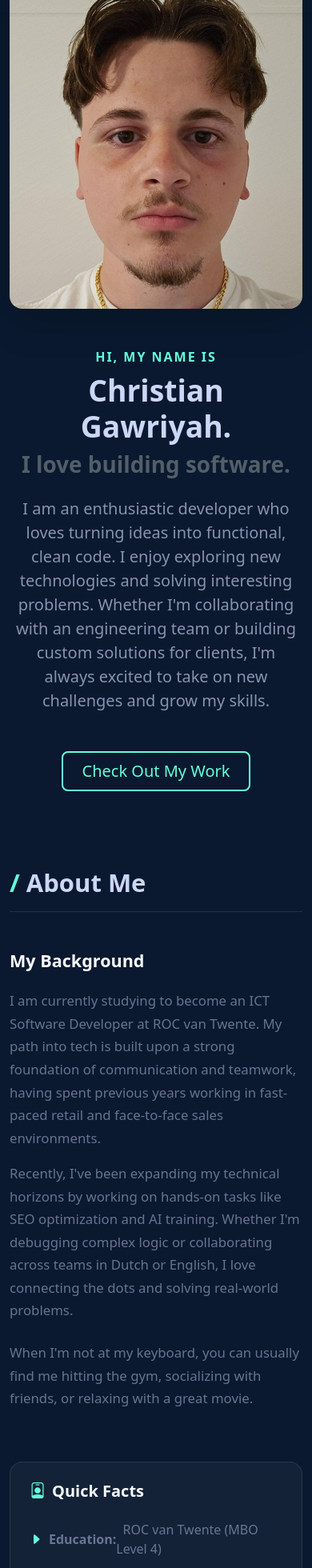
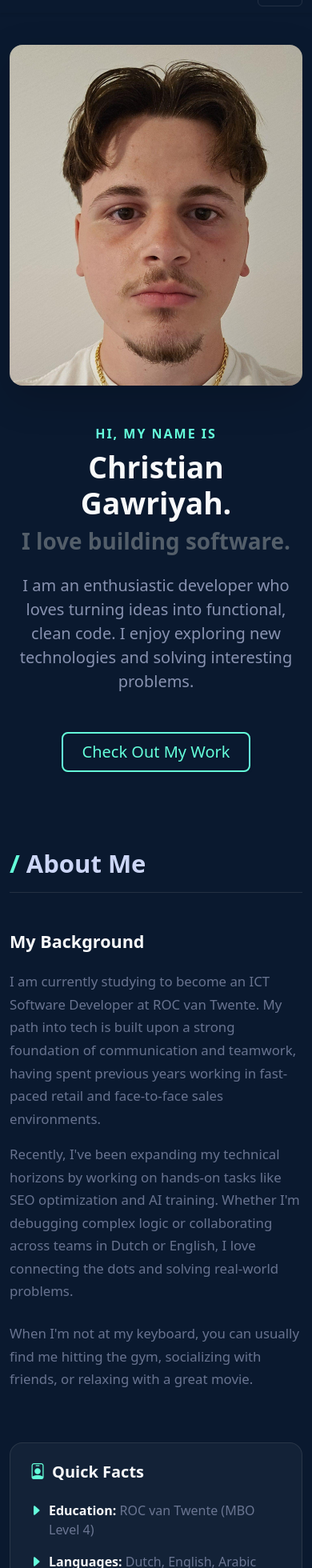
Before and after one commit to cg0744/portfolio, a React (Vite) app: page / in a window 390 px wide. Shown: the part 40-2000 px from the top of the page at 80% size. Built offline with nearby package versions, Linux system fonts and the light colour scheme.

Commit message:
mobile version finishing touches pre projects section

```diff
--- a/src/components/About.tsx
+++ b/src/components/About.tsx
@@ -29,22 +29,32 @@ export default function About() {
           </div>
 
           {/* Right Column: Fast Facts & Tech Stack */}
-          <div className="col-lg-6">
+          <div className="col-lg-5">
             <div className="p-4 rounded-4 border border-secondary border-opacity-25 bg-secondary bg-opacity-10 h-100">
               <h3 className="h5 text-light fw-bold mb-4"><i className="bi bi-person-badge text-primary me-2"></i>Quick Facts</h3>
 
               <ul className="list-unstyled text-muted mb-5">
-                <li className="mb-3 d-flex align-items-center">
+                {/* Fixed the alignment here with d-flex and flex-nowrap */}
+                <li className="mb-3 d-flex align-items-baseline flex-nowrap">
                   <i className="bi bi-caret-right-fill text-primary me-2"></i>
-                  <strong>Education:</strong>&nbsp; ROC van Twente (MBO Level 4)
+                  <div>
+                    <strong className="text-light">Education:</strong>&nbsp;
+                    <span>ROC van Twente (MBO Level 4)</span>
+                  </div>
                 </li>
-                <li className="mb-3 d-flex align-items-center">
+                <li className="mb-3 d-flex align-items-baseline flex-nowrap">
                   <i className="bi bi-caret-right-fill text-primary me-2"></i>
-                  <strong>Languages:</strong>&nbsp; Dutch, English, Arabic
+                  <div>
+                    <strong className="text-light">Languages:</strong>&nbsp;
+                    <span>Dutch, English, Arabic</span>
+                  </div>
                 </li>
-                <li className="mb-3 d-flex align-items-center">
+                <li className="mb-3 d-flex align-items-baseline flex-nowrap">
                   <i className="bi bi-caret-right-fill text-primary me-2"></i>
-                  <strong>Location:</strong>&nbsp; Hengelo, Netherlands
+                  <div>
+                    <strong className="text-light">Location:</strong>&nbsp;
+                    <span>Hengelo, Netherlands</span>
+                  </div>
                 </li>
               </ul>
 
--- a/src/components/Hero.tsx
+++ b/src/components/Hero.tsx
@@ -2,23 +2,23 @@ import chrisImage from '../assets/Chris.jpeg';
 
 export default function Hero() {
   return (
-    <section id="hero" className="d-flex align-items-center min-vh-100">
-      <div className="container">
+    // pt-5 and mt-lg-0 ensures the text starts below the fixed navbar on all screens
+    <section id="hero" className="d-flex align-items-center min-vh-100 pt-5">
+      <div className="container mt-5">
         <div className="row align-items-center flex-column-reverse flex-lg-row">
 
-          {/* Left Column: Enthusiastic & General Text */}
-          <div className="col-lg-6 pe-lg-5 text-center text-lg-start mt-5 mt-lg-0">
+          <div className="col-lg-6 pe-lg-5 text-center text-lg-start mt-4 mt-lg-0">
             <span className="text-primary fw-bold text-uppercase" style={{ letterSpacing: '2px' }}>
               Hi, my name is
             </span>
-            <h1 className="display-3 fw-bolder mb-2 mt-2">
+            <h1 className="display-3 fw-bolder mb-2 mt-2 text-light">
               Christian Gawriyah.
             </h1>
             <h2 className="h1 fw-bold text-secondary mb-4 opacity-75">
               I love building software.
             </h2>
             <p className="lead mb-5" style={{ maxWidth: '540px' }}>
-              I am an enthusiastic developer who loves turning ideas into functional, clean code. I enjoy exploring new technologies and solving interesting problems. Whether I'm collaborating with an engineering team or building custom solutions for clients, I'm always excited to take on new challenges and grow my skills.
+              I am an enthusiastic developer who loves turning ideas into functional, clean code. I enjoy exploring new technologies and solving interesting problems.
             </p>
 
             <div className="d-flex gap-3 justify-content-center justify-content-lg-start">
@@ -28,13 +28,12 @@ export default function Hero() {
             </div>
           </div>
 
-          {/* Right Column: Hero Image */}
           <div className="col-lg-6 text-center">
             <img
               src={chrisImage}
               alt="Christian Gawriyah"
-              className="img-fluid rounded-4 shadow-lg"
-              style={{ maxHeight: '500px', objectFit: 'cover' }}
+              className="img-fluid rounded-4 shadow-lg mb-4 mb-lg-0"
+              style={{ maxHeight: '480px', objectFit: 'cover' }}
             />
           </div>
 
--- a/src/components/Navbar.tsx
+++ b/src/components/Navbar.tsx
@@ -1,44 +1,32 @@
 export default function Navbar() {
   return (
-    <nav className="navbar navbar-expand-lg navbar-dark fixed-top shadow-sm">
+    // Reverted to fixed-top for a stable background that doesn't "shake" the page
+    <nav className="navbar navbar-expand-lg navbar-dark fixed-top shadow-sm bg-body">
       <div className="container">
-        {/* Brand Logo / Name */}
         <a className="navbar-brand fw-bold text-primary" href="#">
           &lt;Chris /&gt;
         </a>
 
-        {/* Mobile Hamburger Button */}
         <button
           className="navbar-toggler"
           type="button"
           data-bs-toggle="collapse"
           data-bs-target="#navbarNav"
+          aria-controls="navbarNav"
+          aria-expanded="false"
+          aria-label="Toggle navigation"
         >
           <span className="navbar-toggler-icon"></span>
         </button>
 
-        {/* Navigation Links */}
         <div className="collapse navbar-collapse" id="navbarNav">
-          <ul className="navbar-nav ms-auto align-items-center gap-3">
+          <ul className="navbar-nav ms-auto align-items-center gap-3 py-3 py-lg-0">
+            <li className="nav-item"><a className="nav-link" href="#about">About</a></li>
+            <li className="nav-item"><a className="nav-link" href="#experience">Experience</a></li>
+            <li className="nav-item"><a className="nav-link" href="#projects">Projects</a></li>
+            <li className="nav-item"><a className="nav-link" href="#contact">Contact</a></li>
             <li className="nav-item">
-              <a className="nav-link" href="#about">About</a>
-            </li>
-            <li className="nav-item">
-              <a className="nav-link" href="#experience">Experience</a>
-            </li>
-            <li className="nav-item">
-              <a className="nav-link" href="#projects">Projects</a>
-            </li>
-            <li className="nav-item">
-              <a className="nav-link" href="#contact">Contact</a>
-            </li>
-            <li className="nav-item">
-              {/* This button stands out for your resume! */}
-              <a
-                href="/resume.pdf"
-                target="_blank"
-                className="btn btn-outline-primary btn-sm px-3 rounded-pill"
-              >
+              <a href="/resume.pdf" target="_blank" className="btn btn-outline-primary btn-sm px-3 rounded-pill">
                 Resume
               </a>
             </li>
--- a/src/custom.scss
+++ b/src/custom.scss
@@ -26,3 +26,12 @@ $headings-color: #ccd6f6; // Bright, crisp white/blue for headers
     color: $primary !important;
   }
 }
+
+.navbar-collapse {
+  // This ensures the menu stays on top of the content smoothly
+  background-color: $body-bg;
+  @media (max-width: 991.98px) {
+    padding: 1rem;
+    border-radius: 0 0 1rem 1rem;
+  }
+}
--- a/src/main.tsx
+++ b/src/main.tsx
@@ -1,7 +1,9 @@
 import { StrictMode } from 'react'
 import { createRoot } from 'react-dom/client'
 import App from './App.tsx'
-import './custom.scss' // This must be here to load Bootstrap!
+import './custom.scss'
+// Added Bootstrap JS for functional components like the Navbar toggle
+import 'bootstrap/dist/js/bootstrap.bundle.min.js';
 
 createRoot(document.getElementById('root')!).render(
   <StrictMode>
```
